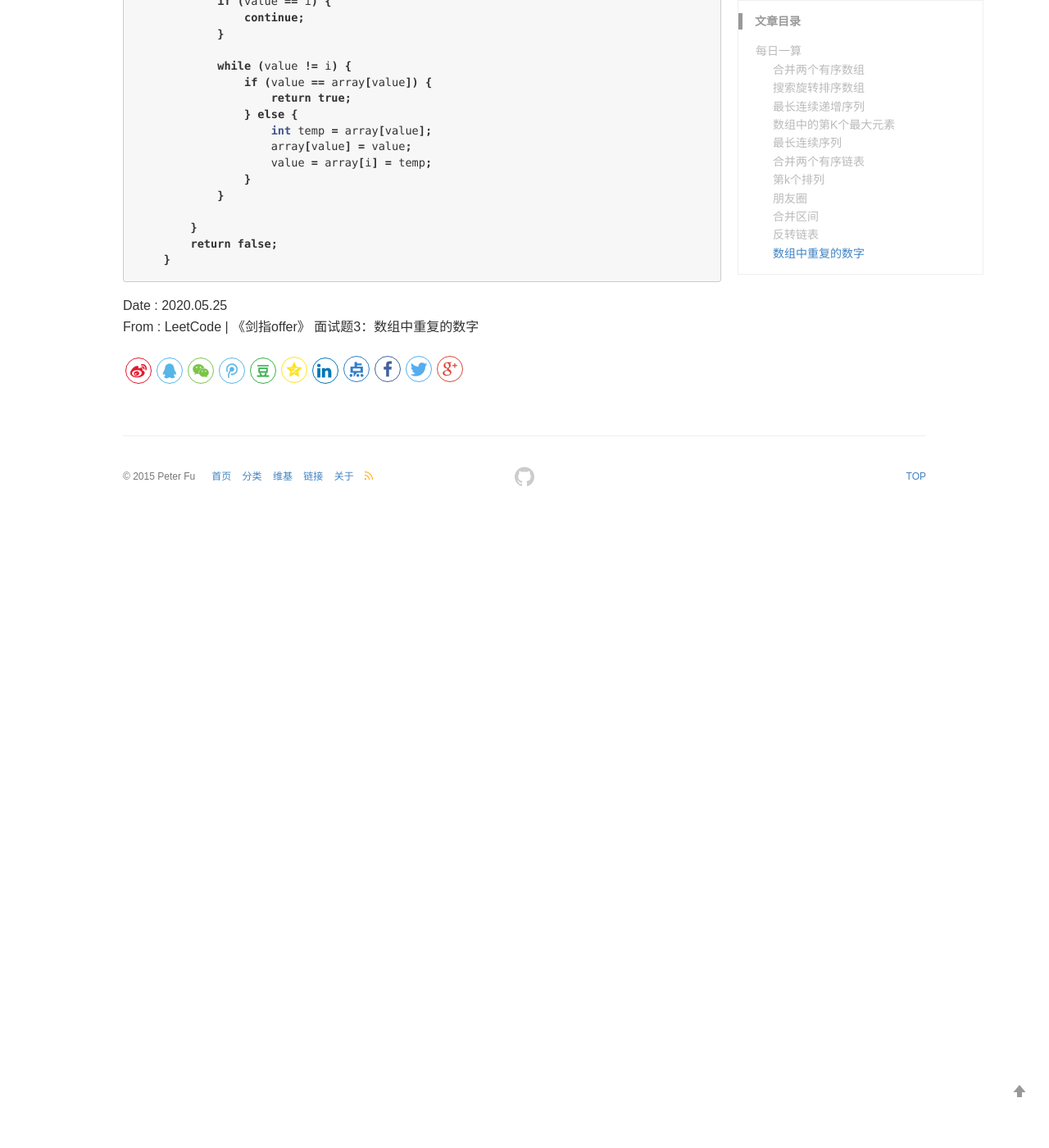
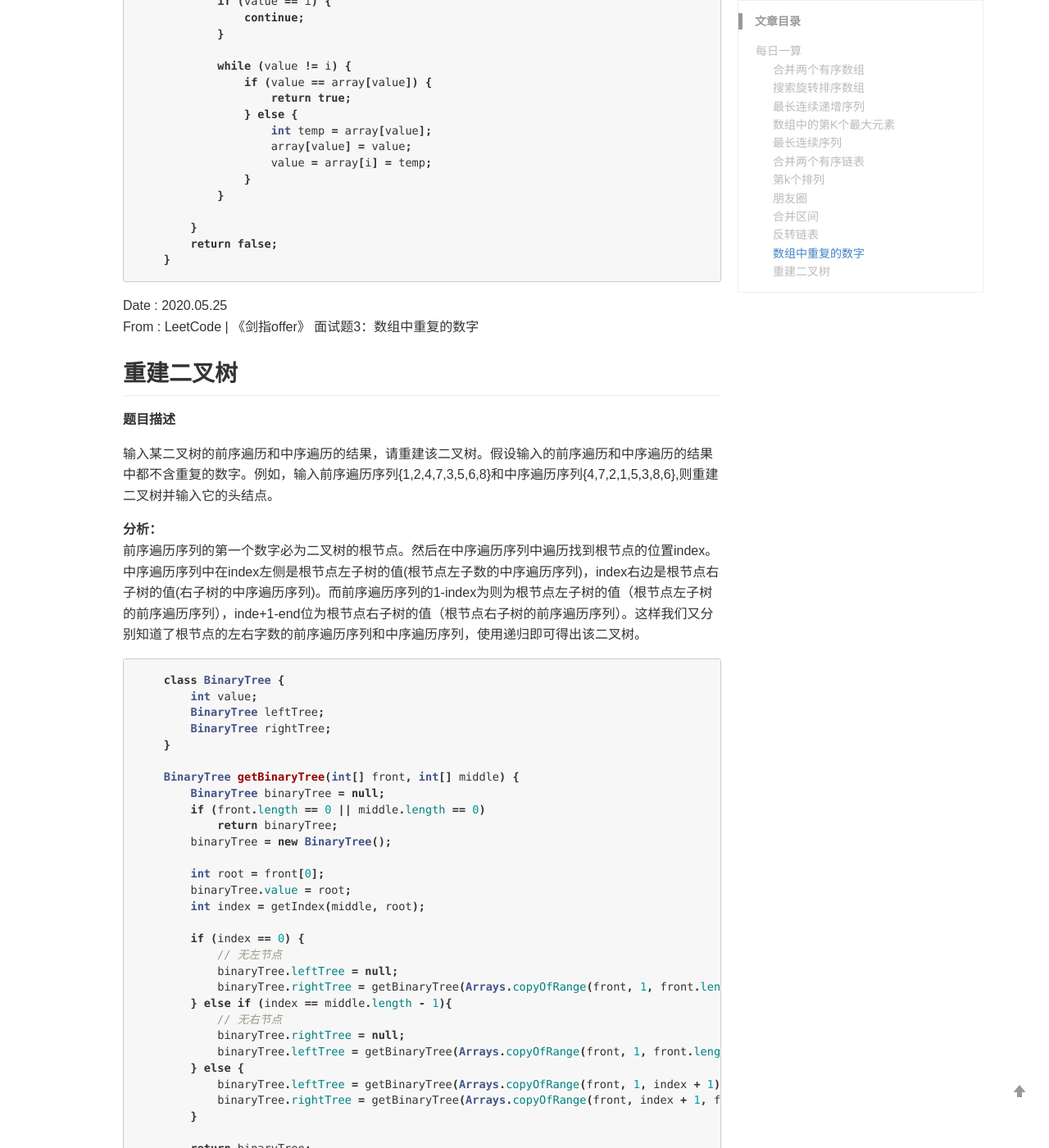
Before and after one commit to PeterXiaosa/PeterXiaosa.github.io, a Jekyll site: the page built from _wiki/Algorithm Daily.md, in a window 1280 px wide and 1400 px high, scrolled down 15653 px. Shown: the whole window at 82% size. Built offline with Jekyll 4.4.1, drawn with Linux system fonts in a browser that asks for light colours; comment, search, counter and statistics services are not loaded; before the commit the page ends 16283 px from its top, so only the background shows below that; some of the changed text lies outside the part shown.

Commit message:
1.重建二叉树。

````diff
--- a/_wiki/Algorithm Daily.md
+++ b/_wiki/Algorithm Daily.md
@@ -736,3 +736,71 @@ From : LeetCode | 探索字节跳动.[反转链表](https://leetcode-cn.com/expl
 
 Date : 2020.05.25
 From : LeetCode | 《剑指offer》 面试题3：数组中重复的数字
+
+
+##  重建二叉树
+
+**题目描述**
+
+输入某二叉树的前序遍历和中序遍历的结果，请重建该二叉树。假设输入的前序遍历和中序遍历的结果中都不含重复的数字。例如，输入前序遍历序列{1,2,4,7,3,5,6,8}和中序遍历序列{4,7,2,1,5,3,8,6},则重建二叉树并输入它的头结点。
+
+
+<!-- **说明：**
+* 进阶:
+你可以迭代或递归地反转链表。 -->
+
+
+<!-- **示例：**
+
+* 示例1
+输入: {2,3,1,0,2,5,3}
+输出: true -->
+
+**分析：**
+前序遍历序列的第一个数字必为二叉树的根节点。然后在中序遍历序列中遍历找到根节点的位置index。中序遍历序列中在index左侧是根节点左子树的值(根节点左子数的中序遍历序列)，index右边是根节点右子树的值(右子树的中序遍历序列)。而前序遍历序列的1-index为则为根节点左子树的值（根节点左子树的前序遍历序列），inde+1-end位为根节点右子树的值（根节点右子树的前序遍历序列）。这样我们又分别知道了根节点的左右字数的前序遍历序列和中序遍历序列，使用递归即可得出该二叉树。
+
+```java
+    class BinaryTree {
+        int value;
+        BinaryTree leftTree;
+        BinaryTree rightTree;
+    }
+
+    BinaryTree getBinaryTree(int[] front, int[] middle) {
+        BinaryTree binaryTree = null;
+        if (front.length == 0 || middle.length == 0)
+            return binaryTree;
+        binaryTree = new BinaryTree();
+
+        int root = front[0];
+        binaryTree.value = root;
+        int index = getIndex(middle, root);
+
+        if (index == 0) {
+            // 无左节点
+            binaryTree.leftTree = null;
+            binaryTree.rightTree = getBinaryTree(Arrays.copyOfRange(front, 1, front.length), Arrays.copyOfRange(middle, 1, middle.length));
+        } else if (index == middle.length - 1){
+            // 无右节点
+            binaryTree.rightTree = null;
+            binaryTree.leftTree = getBinaryTree(Arrays.copyOfRange(front, 1, front.length), Arrays.copyOfRange(middle, 0, middle.length -1));
+        } else {
+            binaryTree.leftTree = getBinaryTree(Arrays.copyOfRange(front, 1, index + 1), Arrays.copyOfRange(middle, 0, index));
+            binaryTree.rightTree = getBinaryTree(Arrays.copyOfRange(front, index + 1, front.length), Arrays.copyOfRange(middle, index + 1, middle.length));
+        }
+
+        return binaryTree;
+    }
+
+    int getIndex(int[] array, int n) {
+        for (int i =0; i < array.length;i++) {
+            if (n == array[i]) {
+                return i;
+            }
+        }
+        return -1;
+    }
+```
+
+Date : 2020.05.28
+From : LeetCode | 《剑指offer》 面试题7：重建二叉树
````
